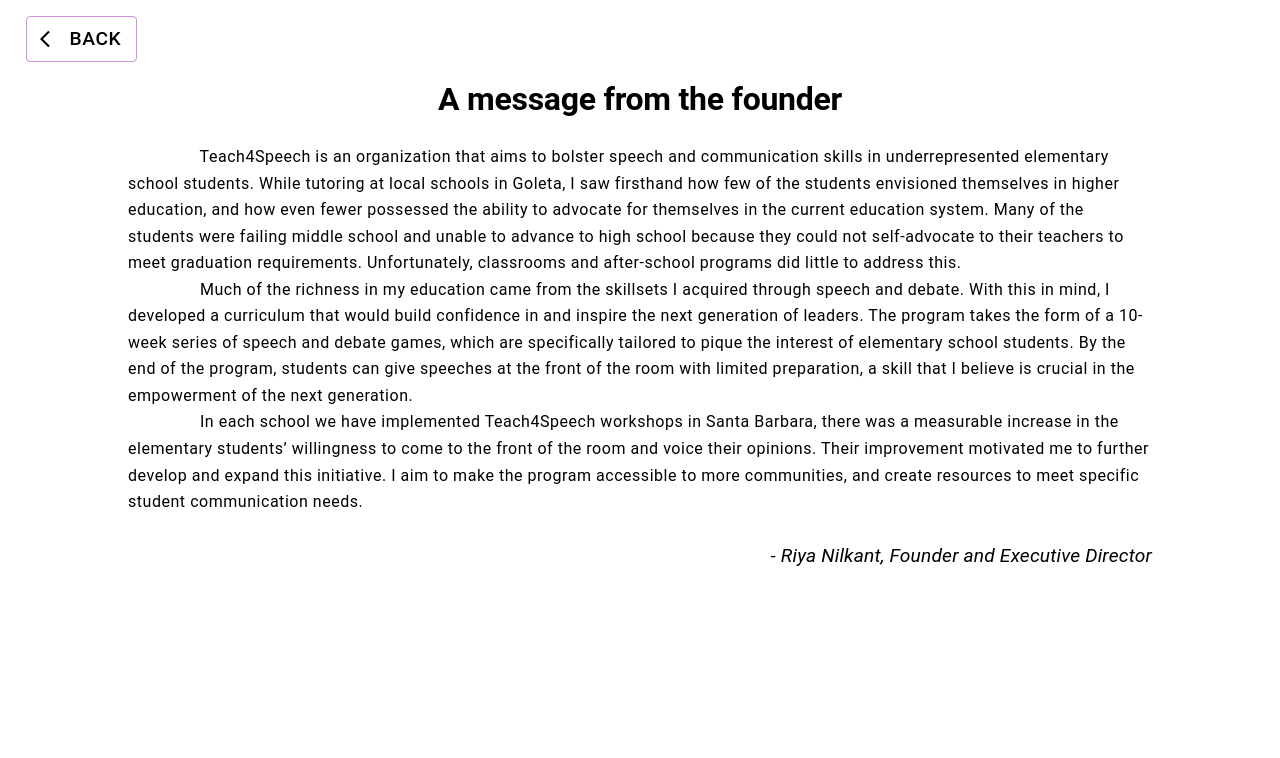
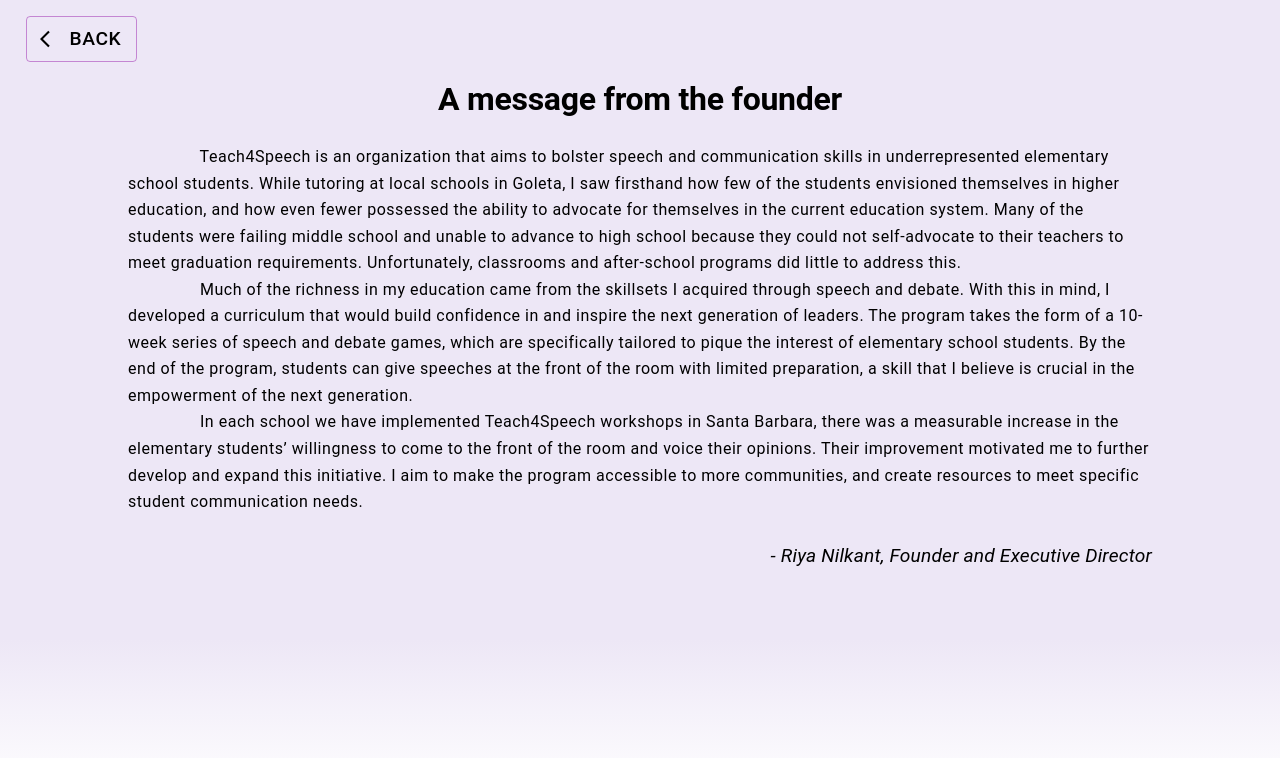
Before and after one commit to Bravo-Luis/teach4speech, a React (Vite) app: page /message in a window 1280 px wide. Shown: the top 758 px of the page. Built offline with nearby package versions, Linux system fonts and the light colour scheme; no server answers.

Commit message:
adding gradient backgrounds

```diff
--- a/src/components/landing/Charts/Charts.tsx
+++ b/src/components/landing/Charts/Charts.tsx
@@ -1,4 +1,4 @@
-import { Box, Typography, Paper, Button } from "@mui/material";
+import { Box, Typography, Paper, Button, Theme } from "@mui/material";
 import ArrowBackIosIcon from "@mui/icons-material/ArrowBackIos";
 import AdultMonroe from "../../../assets/charts/AdultMonroe.png";
 import ConfAge from "../../../assets/charts/ConfAge.png";
@@ -12,6 +12,9 @@
   const [selectedChart, setSelectedChart] = useState(0);
   const commonStyles = useCommonStyles();
   const navigate = useNavigate()
+  const gradient = (theme: Theme) => {
+    return `linear-gradient(180deg, ${theme.palette.secondary.light}, ${theme.palette.secondary.light}, ${theme.palette.secondary.light}, ${theme.palette.secondary.light}, ${theme.palette.secondary.light}, white)`;
+  };
 
   const charts = [
     { src: AdultMonroe, alt: "Confidence Speaking to Adults", description: "After our 10 week program, students reported a higher average confidence in speaking to adults."},
@@ -20,7 +23,7 @@
   ];
 
   return (
-    <Box className={commonStyles.ColumnCenteredContainer} sx={{ paddingBottom: "25vh" }}>
+    <Box className={commonStyles.ColumnCenteredContainer} sx={{ paddingBottom: "25vh", background: gradient,}}>
       <Button
         startIcon={
           <ArrowBackIosIcon
--- a/src/components/landing/JoinUs/JoinUs.tsx
+++ b/src/components/landing/JoinUs/JoinUs.tsx
@@ -1,4 +1,4 @@
-import { Box, Typography, Button } from '@mui/material';
+import { Box, Typography, Button, Theme } from '@mui/material';
 import InstagramIcon from '@mui/icons-material/Instagram';
 // import EmailIcon from '@mui/icons-material/Email';
 import  YouTube  from '@mui/icons-material/YouTube';
@@ -7,15 +7,21 @@
 
 function JoinUs(){
     const navigate = useNavigate();
+    const gradient = (theme: Theme) => {
+        return `linear-gradient(180deg, ${theme.palette.secondary.light}, ${theme.palette.secondary.light}, ${theme.palette.secondary.light}, ${theme.palette.secondary.light}, ${theme.palette.secondary.light}, white)`;
+      };
+
     return(
         <Box sx={{
             display: "flex",
             flexDirection: "column",
             alignItems: "center",
-            marginTop: "10vh",
+            paddingTop: "10vh",
             width: "100vw",
-            justifyContent: "center",
-            alignContent: "center",
+            height: "90vh",
+            // justifyContent: "center",            These were messing up the gradient background
+            // alignContent: "center",              I have no idea why
+            background: gradient,
         }}>
             <Button
         startIcon={
--- a/src/components/landing/Message/Message.tsx
+++ b/src/components/landing/Message/Message.tsx
@@ -1,18 +1,23 @@
-import { Button, Container, Typography } from "@mui/material";
+import { Button, Box, Typography, Theme } from "@mui/material";
 import { useNavigate } from "react-router-dom";
 import ArrowBackIosIcon from "@mui/icons-material/ArrowBackIos";
 
 function Message() {
   const navigate = useNavigate();
+  const gradient = (theme: Theme) => {
+    return `linear-gradient(180deg, ${theme.palette.secondary.light}, ${theme.palette.secondary.light}, ${theme.palette.secondary.light}, ${theme.palette.secondary.light}, ${theme.palette.secondary.light}, white)`;
+  };
 
   return (
-    <Container
-      maxWidth="sm"
+    <Box
       sx={{
         display: "flex",
         flexDirection: "column",
         alignItems: "center",
-        marginTop: "10vh",
+        paddingTop: "10vh",
+        width: "100vw",
+        height: "90vh",
+        background: gradient,
       }}
     >
       <Button
@@ -83,7 +88,7 @@
           - Riya Nilkant, Founder and Executive Director
         </Typography>
       </Typography>
-    </Container>
+    </Box>
   );
 }
 
--- a/src/components/landing/Mission/Mission.tsx
+++ b/src/components/landing/Mission/Mission.tsx
@@ -16,7 +16,7 @@
         flexDirection: "column",
         alignItems: "center",
         width: "100vw",
-        height: "100vh",
+        height: "90vh",
         paddingTop: "10vh",
         background: gradient,
       }}
```
